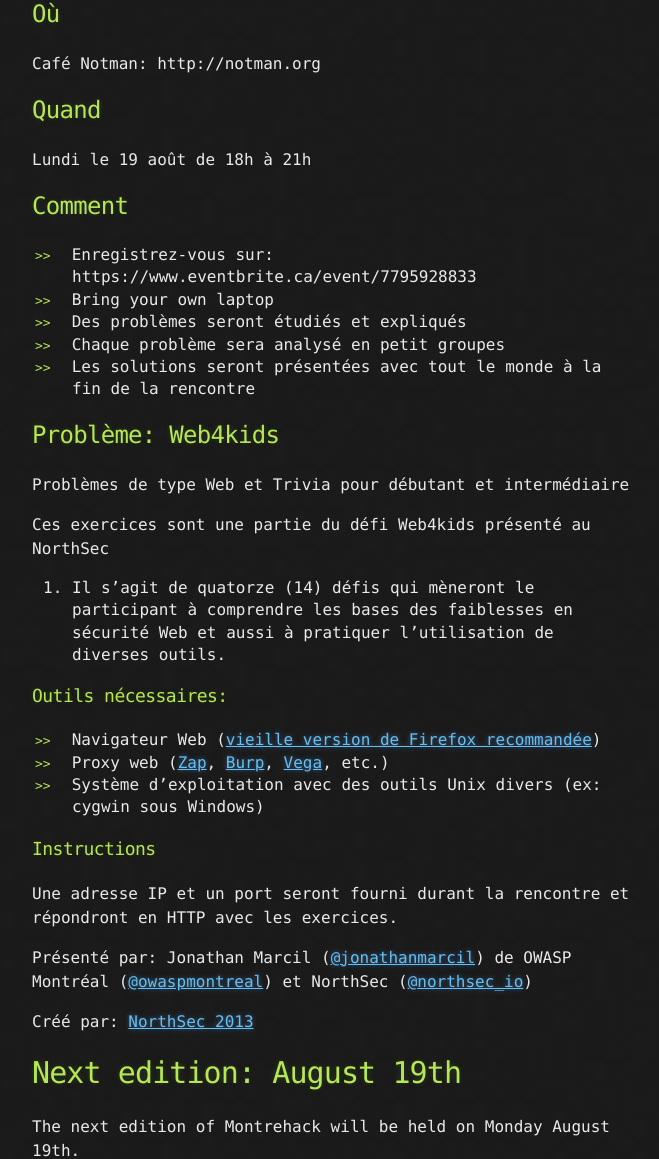
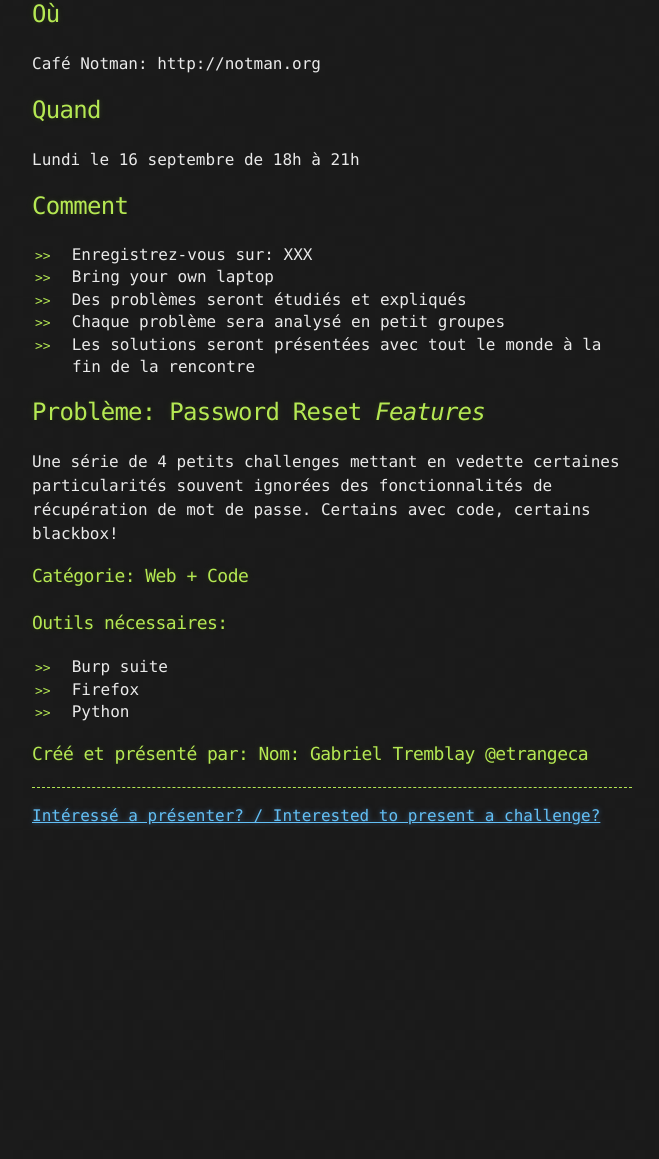
Before and after one commit to montrehack/montrehack.github.com, a Jekyll site: the page built from index.md, in a window 1280 px wide and 1400 px high, scrolled down 657 px. Shown: the part 110-1269 px from the top of the window, without its empty margins (308-967 px from the left). Built offline with Jekyll 4.4.1, drawn with Linux system fonts in a browser that asks for light colours; Markdown is read by kramdown in place of the engine named in the settings; comment, search, counter and statistics services are not loaded; after the commit the page ends 1615 px from its top, so only the background shows below that; some of the changed text lies outside the part shown; grey boxes are pictures that could not be loaded.

Commit message:
pmb's work

```diff
--- a/index.md
+++ b/index.md
@@ -8,94 +8,33 @@ title: MontréHack
 
 La prochaine édition de Montréhack aura lieu lundi le 19 août 2013.
 
-![Perfect challenges for your BlackHat / Defcon hangover](http://i.imgur.com/Bypqvfs.png)
+![Would you like to reset your password?](images/password_reset.png)
 
 ## Où
 Café Notman: http://notman.org
 
 ## Quand
-Lundi le 19 août de 18h à 21h
+Lundi le 16 septembre de 18h à 21h
 
 ## Comment
-* Enregistrez-vous sur: https://www.eventbrite.ca/event/7795928833
+* Enregistrez-vous sur: XXX
 * Bring your own laptop
 * Des problèmes seront étudiés et expliqués
 * Chaque problème sera analysé en petit groupes
 * Les solutions seront présentées avec tout le monde à la fin de la rencontre
 
-## Problème: Web4kids
+## Problème: Password Reset _Features_
 
-Problèmes de type Web et Trivia pour débutant et intermédiaire
+Une série de 4 petits challenges mettant en vedette certaines particularités souvent ignorées des fonctionnalités de récupération de mot de passe. Certains avec code, certains blackbox!
 
-Ces exercices sont une partie du défi Web4kids présenté au NorthSec
-2013. Il s'agit de quatorze (14) défis qui mèneront le participant à
-comprendre les bases des faiblesses en sécurité Web et aussi à pratiquer
-l'utilisation de diverses outils.
+### Catégorie: Web + Code
 
 ### Outils nécessaires:
+* Burp suite
+* Firefox
+* Python
 
-* Navigateur Web ([vieille version de Firefox recommandée](http://portableapps.com/apps/internet/firefox_portable/localization#legacy36))
-* Proxy web ([Zap](https://code.google.com/p/zaproxy/downloads/list),
-  [Burp](http://portswigger.net/burp/downloadfree.html),
-  [Vega](http://www.subgraph.com/vega_download.php),
-  etc.)
-* Système d'exploitation avec des outils Unix divers (ex: cygwin sous Windows)
-
-### Instructions
-
-Une adresse IP et un port seront fourni durant la rencontre et
-répondront en HTTP avec les exercices.
-
-Présenté par: Jonathan Marcil ([@jonathanmarcil](https://twitter.com/jonathanmarcil)) de OWASP Montréal ([@owaspmontreal](https://twitter.com/owaspmontreal)) et NorthSec ([@northsec_io](https://twitter.com/NorthSec_io))
-
-Créé par: [NorthSec 2013](https://nsec.io/)
-
-<a id="english"></a>
-# Next edition: August 19th
-
-The next edition of Montrehack will be held on Monday August 19th.
-
-![Perfect challenges for your BlackHat / Defcon hangover](http://i.imgur.com/Bypqvfs.png)
-
-## Where
-Café Notman: http://notman.org/
-
-## When
-Monday August 19th from 6:00 to 9:00 pm
-
-## How
-* Register at: https://www.eventbrite.ca/event/7795928833
-* Bring your own laptop
-* Challenges will be analyzed
-* Small groups of people can work on each challenge
-* Solutions to each challenge will be presented to everyone at the end of the event
-
-## Problem: Web4kids
-
-Web and Trivia problems for beginners and intermediates
-
-Theses exercises were part of the challenge Web4kids held at NorthSec
-2013. It is composed of fourteen (14) challenges that will lead the
-participant to understand the basics of Web security weaknesses and
-practice the usage of diverse tools.
-
-### Needed Tools
-
-* Web Browser ([old version of Firefox recommended](http://portableapps.com/apps/internet/firefox_portable/localization#legacy36))
-* Web proxy ([Zap](https://code.google.com/p/zaproxy/downloads/list),
-  [Burp](http://portswigger.net/burp/downloadfree.html),
-  [Vega](http://www.subgraph.com/vega_download.php),
-  etc.)
-* Operating system with common Unix tools (ex: cygwin under Windows)
-
-### Instructions
-
-An IP address and port will be given at the event and will give HTTP
-access to the exercises.
-
-Presented by: Jonathan Marcil ([@jonathanmarcil](https://twitter.com/jonathanmarcil)) of OWASP Montreal ([@owaspmontreal](https://twitter.com/owaspmontreal)) and NorthSec ([@northsec_io](https://twitter.com/NorthSec_io))
-
-Created by: [NorthSec 2013](https://nsec.io/)
+### Créé et présenté par: Nom: Gabriel Tremblay @etrangeca
 
 <hr/>
 
```
Also changed, not shown: archives.md (+60 -0 lines).
